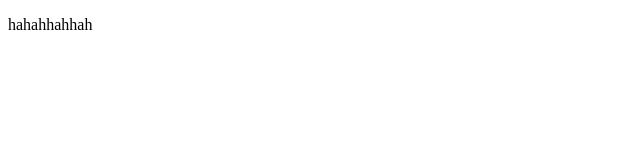
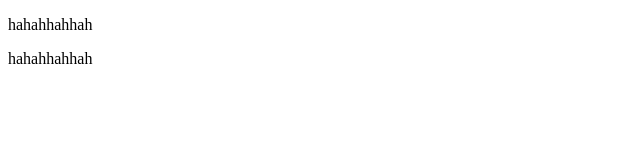
Before and after one commit to LGTTX/github-demo, a plain HTML site: page index.html in a window 1280 px wide. Shown: the full height of the page, 0-640 px from the left. Drawn offline with Linux system fonts and the light colour scheme.

Commit message:
dev demo

```diff
--- a/index.html
+++ b/index.html
@@ -8,5 +8,6 @@
 </head>
 <body>
   <p>hahahhahhah</p>
+  <p>hahahhahhah</p>
 </body>
 </html>
```
